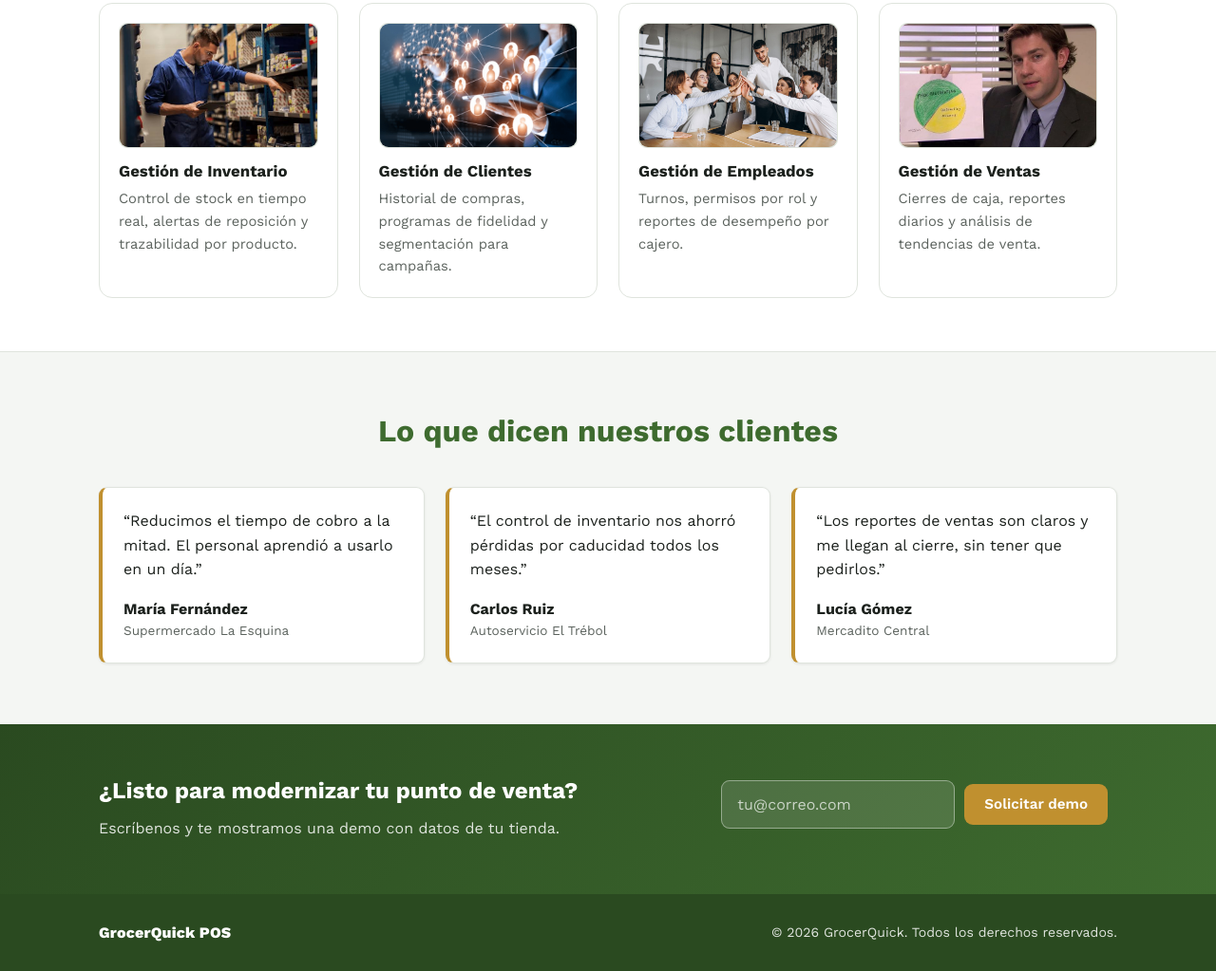
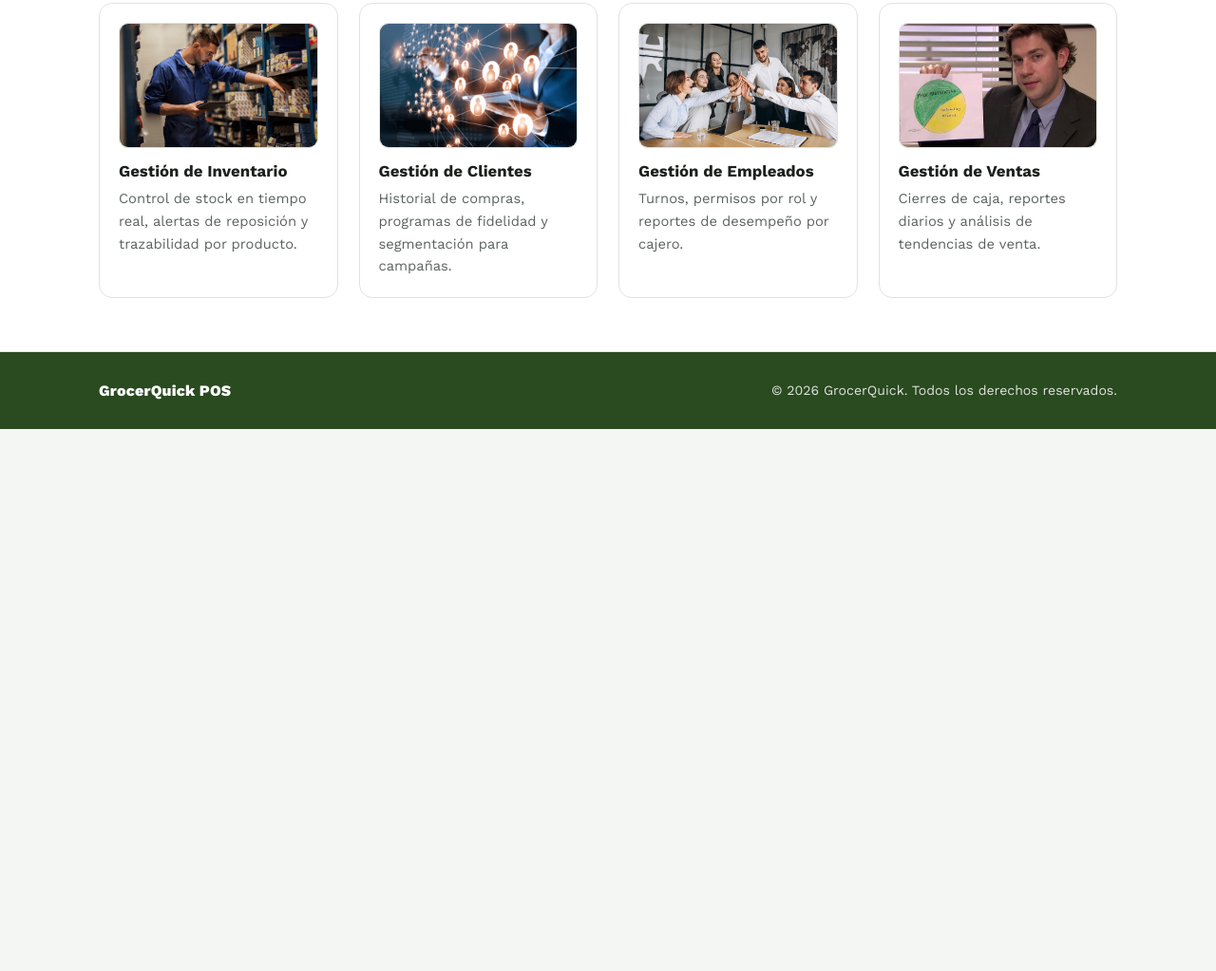
Before and after one commit to Bethor15/Tareas-Programacion, a plain HTML site: page index.html in a window 1280 px wide. Shown: the part 681-1704 px from the top of the page at 95% size. After the commit the page ends 1133 px from the top, so only its background shows below. Drawn offline with nearby package versions, Linux system fonts and the light colour scheme.

Commit message:
Correccion de parte de abajo

```diff
--- a/index.html
+++ b/index.html
@@ -26,8 +26,7 @@
       </button>
 
       <nav class="nav">
-        <a href="#conocenos">Conócenos</a>
-        <a href="#contacto">Contacto</a>
+        <a href="#servicios">Conócenos</a>
         <a href="#login" class="btn btn--primary btn--sm">Login</a>
       </nav>
     </div>
@@ -88,45 +87,6 @@
       </div>
     </section>
 
-    <!-- ===================== TESTIMONIOS ===================== -->
-    <section class="testimonials" id="conocenos">
-      <div class="container">
-        <h2 class="section-title">Lo que dicen nuestros clientes</h2>
-
-        <div class="testimonials__grid">
-          <blockquote class="quote">
-            <p>“Reducimos el tiempo de cobro a la mitad. El personal aprendió a usarlo en un día.”</p>
-            <footer><strong>María Fernández</strong><span>Supermercado La Esquina</span></footer>
-          </blockquote>
-
-          <blockquote class="quote">
-            <p>“El control de inventario nos ahorró pérdidas por caducidad todos los meses.”</p>
-            <footer><strong>Carlos Ruiz</strong><span>Autoservicio El Trébol</span></footer>
-          </blockquote>
-
-          <blockquote class="quote">
-            <p>“Los reportes de ventas son claros y me llegan al cierre, sin tener que pedirlos.”</p>
-            <footer><strong>Lucía Gómez</strong><span>Mercadito Central</span></footer>
-          </blockquote>
-        </div>
-      </div>
-    </section>
-
-    <!-- ===================== CTA / CONTACTO ===================== -->
-    <section class="cta" id="contacto">
-      <div class="container cta__inner">
-        <div>
-          <h2>¿Listo para modernizar tu punto de venta?</h2>
-          <p>Escríbenos y te mostramos una demo con datos de tu tienda.</p>
-        </div>
-        <form class="cta__form" id="contact-form" novalidate>
-          <label class="sr-only" for="email">Correo electrónico</label>
-          <input type="email" id="email" name="email" placeholder="tu@correo.com" required />
-          <button type="submit" class="btn btn--primary">Solicitar demo</button>
-          <p class="form-msg" id="form-msg" role="status"></p>
-        </form>
-      </div>
-    </section>
   </main>
 
   <!-- ===================== FOOTER ===================== -->
```
